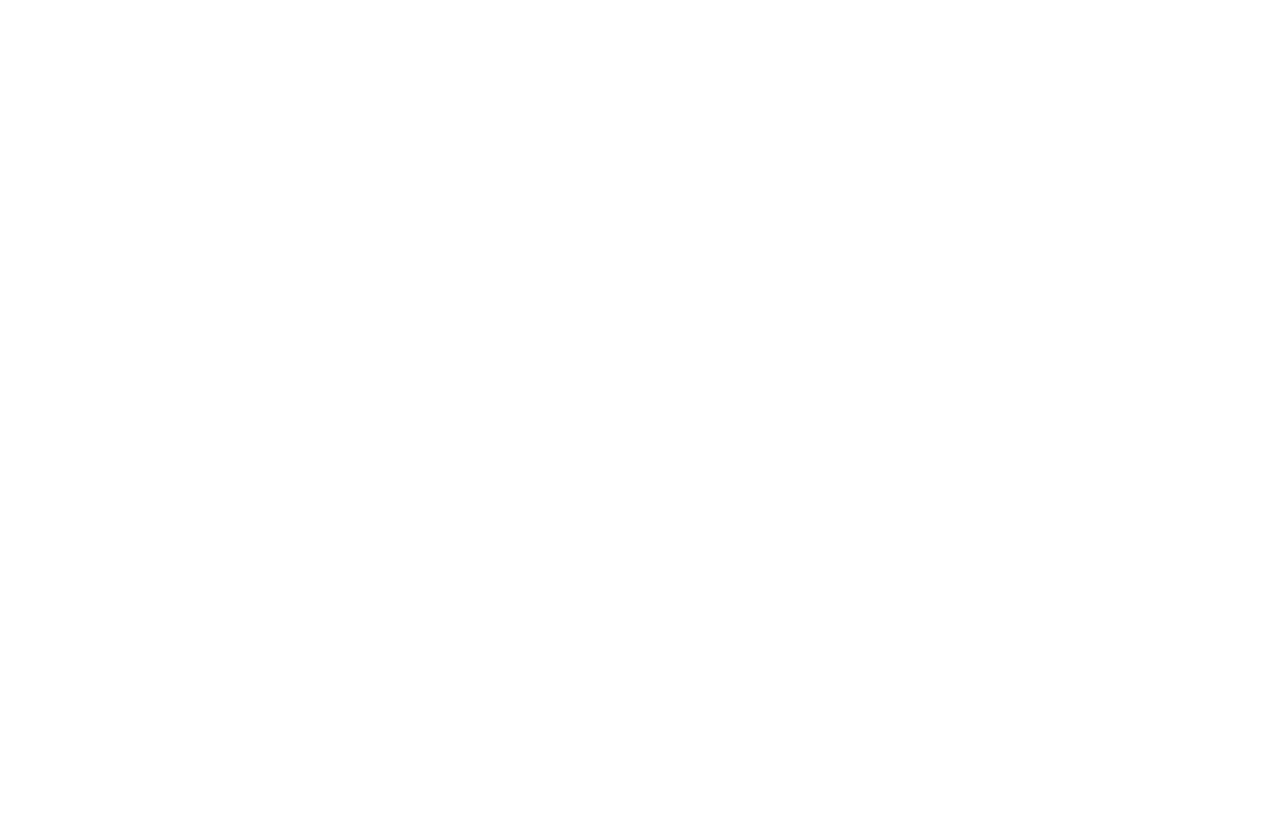
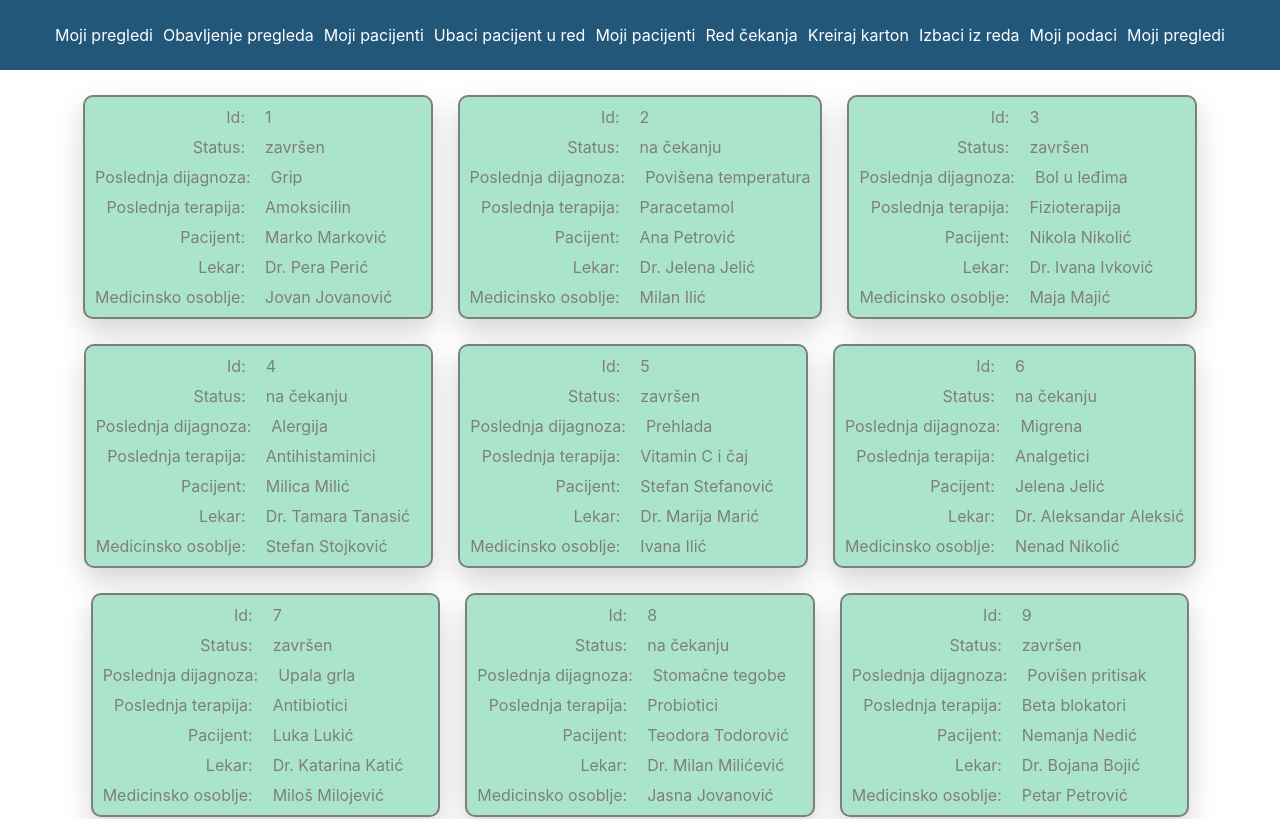
Before and after one commit to elab-development/internet-tehnologije-2024-projekat-zdravstvenikarton_2020_0384_2022_1088, a React (Create React App) app in the folder zdravstveni_karton/frontend/aplikacija/: page /kartoni in a window 1280 px wide. Before the commit this address had no page. Shown: the top 819 px of the page. Built offline with nearby package versions, Linux system fonts and the light colour scheme.

Commit message:
Uradjen prikaz pregleda, izmenjen CSS fajl

```diff
--- a/zdravstveni_karton/frontend/aplikacija/src/App.css
+++ b/zdravstveni_karton/frontend/aplikacija/src/App.css
@@ -4,7 +4,7 @@
 
 .navMeni {
   display: flex;
-  background-color: aquamarine;
+  background-color: #22577A;
   height: 70px;
   margin-top: 0px;
   gap: 10px;
@@ -37,60 +37,40 @@
   gap: 15px;
 }
 
-.kontejnerKorisnici {
+.kontejner {
   display: flex;
+  justify-content: center;
   gap: 25px;
+  margin-top: 25px;
   flex-wrap: wrap;
 }
 
-.karticaKorisnik {
+.kartica {
   display: flex;
+  background-color: #57CC99;
+  min-width: 300px;
   flex-direction: column;
-  width: 200px;
   padding: 10px;
-  background-color: bisque;
+  box-shadow: 0 12px 28px rgba(0, 0, 0, 0.35);
   gap: 10px;
   border: 2px solid black;
   border-radius: 10px;
   opacity: 50%;
 }
 
-.karticaKorisnik>div {
+.kartica>div {
   display: flex;
   gap: 20px;
 }
 
-.karticaKarton {
-  display: flex;
-  flex-direction: column;
-  width: 200px;
-  padding: 10px;
-  background-color: bisque;
-  gap: 10px;
-  border: 2px solid black;
-  border-radius: 10px;
-  opacity: 50%;
+.kartica>div>label {
+  min-width: 150px;
 }
 
-.kontejnerPregledi {
-  display: flex;
-  gap: 25px;
-  flex-wrap: wrap;
+.kartica>div>label:first-child {
+  text-align: right;
 }
 
-.karticaPregled {
-  display: flex;
-  flex-direction: column;
-  width: 200px;
-  padding: 10px;
-  background-color: bisque;
-  gap: 10px;
-  border: 2px solid black;
-  border-radius: 10px;
-  opacity: 50%;
+.kartica>div>label:last-child {
+  text-align: left;
 }
-
-.karticaPregled>div {
-  display: flex;
-  gap: 20px;
-}
--- a/zdravstveni_karton/frontend/aplikacija/src/App.js
+++ b/zdravstveni_karton/frontend/aplikacija/src/App.js
@@ -6,9 +6,9 @@
 import Pocetna from './komponente/Pocetna';
 import { BrowserRouter, Routes, Route,NavLink } from "react-router-dom";
 import Pregledi from './komponente/Pregledi';
+import Kartoni from './komponente/Kartoni';
 
-
-const nizKorisnik = [
+const korisnici = [
   {
     jmbg: "0101990123456",
     ime: "Marko",
@@ -85,92 +85,195 @@
   {
     id: 1,
     datumZavrsetka: "2025-09-01",
-    status: "Završen",
+    status: "završen",
     dijagnoza: "Grip",
+    terapija: "Amoksicilin",
     pacijent: "Marko Marković",
-    medicinskoOsoblje: "Dr. Jovan Jovanović",
-    jmbg: "0101990123456"
+    lekar: "Dr. Pera Perić",
+    medicinskoOsoblje: "Jovan Jovanović",
   },
   {
     id: 2,
     datumZavrsetka: "2025-09-02",
-    status: "U toku",
+    status: "na čekanju",
     dijagnoza: "Povišena temperatura",
+    terapija: "Paracetamol",
     pacijent: "Ana Petrović",
-    medicinskoOsoblje: "Dr. Marija Marić",
-    jmbg: "0202990123456"
+    lekar: "Dr. Jelena Jelić",
+    medicinskoOsoblje: "Milan Ilić",
   },
   {
     id: 3,
     datumZavrsetka: "2025-09-03",
-    status: "Zakazan",
+    status: "na čekanju",
     dijagnoza: "Bol u leđima",
+    terapija: "Fizioterapija",
     pacijent: "Nikola Nikolić",
-    medicinskoOsoblje: "Dr. Stevan Stević",
-    jmbg: "0303990123456"
+    lekar: "Dr. Ivana Ivković",
+    medicinskoOsoblje: "Maja Majić",
   },
   {
     id: 4,
     datumZavrsetka: "2025-09-04",
-    status: "Završen",
+    status: "završen",
     dijagnoza: "Alergija",
+    terapija: "Antihistaminici",
     pacijent: "Milica Milić",
-    medicinskoOsoblje: "Dr. Tamara Tanasić",
-    jmbg: "0404990123456"
+    lekar: "Dr. Tamara Tanasić",
+    medicinskoOsoblje: "Stefan Stojković",
   },
   {
     id: 5,
     datumZavrsetka: "2025-09-05",
-    status: "U toku",
+    status: "na čekanju",
     dijagnoza: "Prehlada",
+    terapija: "Vitamin C i čaj",
     pacijent: "Stefan Stefanović",
-    medicinskoOsoblje: "Dr. Ivana Ivanović",
-    jmbg: "0505990123456"
+    lekar: "Dr. Marija Marić",
+    medicinskoOsoblje: "Ivana Ilić",
   },
   {
     id: 6,
     datumZavrsetka: "2025-09-06",
-    status: "Zakazan",
+    status: "na čekanju",
     dijagnoza: "Migrena",
+    terapija: "Analgetici",
     pacijent: "Jelena Jelić",
-    medicinskoOsoblje: "Dr. Aleksandar Aleksić",
-    jmbg: "0606990123456"
+    lekar: "Dr. Aleksandar Aleksić",
+    medicinskoOsoblje: "Nenad Nikolić",
   },
   {
     id: 7,
     datumZavrsetka: "2025-09-07",
-    status: "Završen",
+    status: "završen",
     dijagnoza: "Upala grla",
+    terapija: "Antibiotici",
     pacijent: "Luka Lukić",
-    medicinskoOsoblje: "Dr. Maja Majić",
-    jmbg: "0707990123456"
+    lekar: "Dr. Katarina Katić",
+    medicinskoOsoblje: "Miloš Milojević",
   },
   {
     id: 8,
     datumZavrsetka: "2025-09-08",
-    status: "U toku",
+    status: "na čekanju",
     dijagnoza: "Stomačne tegobe",
+    terapija: "Probiotici",
     pacijent: "Teodora Todorović",
-    medicinskoOsoblje: "Dr. Milan Milićević",
-    jmbg: "0808990123456"
+    lekar: "Dr. Milan Milićević",
+    medicinskoOsoblje: "Jasna Jovanović",
   },
   {
     id: 9,
     datumZavrsetka: "2025-09-09",
-    status: "Zakazan",
+    status: "na čekanju",
     dijagnoza: "Povišen pritisak",
+    terapija: "Beta blokatori",
     pacijent: "Nemanja Nedić",
-    medicinskoOsoblje: "Dr. Katarina Katić",
-    jmbg: "0909990123456"
+    lekar: "Dr. Bojana Bojić",
+    medicinskoOsoblje: "Petar Petrović",
   },
   {
     id: 10,
     datumZavrsetka: "2025-09-10",
-    status: "Završen",
+    status: "završen",
     dijagnoza: "Dijabetes",
+    terapija: "Insulin",
     pacijent: "Sara Sarić",
-    medicinskoOsoblje: "Dr. Vuk Vukić",
-    jmbg: "1010990123456"
+    lekar: "Dr. Vuk Vukić",
+    medicinskoOsoblje: "Mira Mirić",
+  }
+];
+
+const kartoni = [
+  {
+    id: 1,
+    status: "završen",
+    poslednjaTerapija: "Amoksicilin",
+    poslednjaDijagnoza: "Grip",
+    pacijent: "Marko Marković",
+    lekar: "Dr. Pera Perić",
+    medicinskoOsoblje: "Jovan Jovanović",
+  },
+  {
+    id: 2,
+    status: "na čekanju",
+    poslednjaTerapija: "Paracetamol",
+    poslednjaDijagnoza: "Povišena temperatura",
+    pacijent: "Ana Petrović",
+    lekar: "Dr. Jelena Jelić",
+    medicinskoOsoblje: "Milan Ilić",
+  },
+  {
+    id: 3,
+    status: "završen",
+    poslednjaTerapija: "Fizioterapija",
+    poslednjaDijagnoza: "Bol u leđima",
+    pacijent: "Nikola Nikolić",
+    lekar: "Dr. Ivana Ivković",
+    medicinskoOsoblje: "Maja Majić",
+  },
+  {
+    id: 4,
+    status: "na čekanju",
+    poslednjaTerapija: "Antihistaminici",
+    poslednjaDijagnoza: "Alergija",
+    pacijent: "Milica Milić",
+    lekar: "Dr. Tamara Tanasić",
+    medicinskoOsoblje: "Stefan Stojković",
+  },
+  {
+    id: 5,
+    status: "završen",
+    poslednjaTerapija: "Vitamin C i čaj",
+    poslednjaDijagnoza: "Prehlada",
+    pacijent: "Stefan Stefanović",
+    lekar: "Dr. Marija Marić",
+    medicinskoOsoblje: "Ivana Ilić",
+  },
+  {
+    id: 6,
+    status: "na čekanju",
+    poslednjaTerapija: "Analgetici",
+    poslednjaDijagnoza: "Migrena",
+    pacijent: "Jelena Jelić",
+    lekar: "Dr. Aleksandar Aleksić",
+    medicinskoOsoblje: "Nenad Nikolić",
+  },
+  {
+    id: 7,
+    status: "završen",
+    poslednjaTerapija: "Antibiotici",
+    poslednjaDijagnoza: "Upala grla",
+    pacijent: "Luka Lukić",
+    lekar: "Dr. Katarina Katić",
+    medicinskoOsoblje: "Miloš Milojević",
+  },
+  {
+    id: 8,
+    status: "na čekanju",
+    poslednjaTerapija: "Probiotici",
+    poslednjaDijagnoza: "Stomačne tegobe",
+    pacijent: "Teodora Todorović",
+    lekar: "Dr. Milan Milićević",
+    medicinskoOsoblje: "Jasna Jovanović",
+  },
+  {
+    id: 9,
+    status: "završen",
+    poslednjaTerapija: "Beta blokatori",
+    poslednjaDijagnoza: "Povišen pritisak",
+    pacijent: "Nemanja Nedić",
+    lekar: "Dr. Bojana Bojić",
+    medicinskoOsoblje: "Petar Petrović",
+  },
+  {
+    id: 10,
+    status: "završen",
+    poslednjaTerapija: "Insulin",
+    poslednjaDijagnoza: "Dijabetes",
+    pacijent: "Sara Sarić",
+    lekar: "Dr. Vuk Vukić",
+    medicinskoOsoblje: "Mira Mirić",
   }
 ];
 
@@ -179,13 +282,16 @@
   return (
     <div className="App">
       <BrowserRouter>
-
+        <NavMeni/>
         <Routes>
           <Route path="/" element={<Pocetna />} />
           <Route path="/pregledi" element={<Pregledi pregledi = {pregledi} />} />
+          <Route path="/korisnici" element={<Korisnici korisnici = {korisnici} />} />
+          <Route path="/kartoni" element={<Kartoni kartoni = {kartoni} />} />
         </Routes>
 
       </BrowserRouter>
+
     </div>
   );
 }
--- a/zdravstveni_karton/frontend/aplikacija/src/komponente/Karton.jsx
+++ b/zdravstveni_karton/frontend/aplikacija/src/komponente/Karton.jsx
@@ -2,11 +2,14 @@
 
 function Karton({zk}) {
   return (
-    <div className='karticaKarton'>
-        <> <label> Id </label>  <label>{zk.id} </label> </>
-        <> <label> Status </label>  <label>{zk.status} </label> </>
-        <> <label> Poslednja dijagnoza </label>  <label>{zk.poslednjaDijagnoza} </label> </>
-        <> <label> Poslednja terapija </label>  <label>{zk.poslednjaTerapija} </label> </>
+    <div className='kartica'>
+        <div> <label> Id: </label>  <label>{zk.id} </label> </div>
+        <div> <label> Status: </label>  <label>{zk.status} </label> </div>
+        <div> <label> Poslednja dijagnoza: </label>  <label>{zk.poslednjaDijagnoza} </label> </div>
+        <div> <label> Poslednja terapija: </label>  <label>{zk.poslednjaTerapija} </label> </div>
+        <div> <label> Pacijent: </label>  <label>{zk.pacijent} </label> </div>
+        <div> <label> Lekar: </label>  <label>{zk.lekar} </label> </div>
+        <div> <label> Medicinsko osoblje: </label>  <label>{zk.medicinskoOsoblje} </label> </div>
     </div>
   )
 }
--- a/zdravstveni_karton/frontend/aplikacija/src/komponente/Kartoni.jsx
+++ b/zdravstveni_karton/frontend/aplikacija/src/komponente/Kartoni.jsx
@@ -1,9 +1,14 @@
 import React from 'react'
+import Karton from './Karton'
 
-const Kartoni = () => {
+const Kartoni = ({kartoni}) => {
   return (
-    <div>
-
+    <div className='kontejner'>
+      {
+        kartoni.map((k) => {
+        return <Karton zk={k}/>
+      })
+      }
     </div>
   )
 }
--- a/zdravstveni_karton/frontend/aplikacija/src/komponente/Korisnici.jsx
+++ b/zdravstveni_karton/frontend/aplikacija/src/komponente/Korisnici.jsx
@@ -3,7 +3,7 @@
 
 function Korisnici({korisnici}) {
   return (
-    <div className='kontejnerKorisnici'>
+    <div className='kontejner'>
       {korisnici.map((k) => {
         return (
             <Korisnik korisnik={k}/>
--- a/zdravstveni_karton/frontend/aplikacija/src/komponente/Pregled.jsx
+++ b/zdravstveni_karton/frontend/aplikacija/src/komponente/Pregled.jsx
@@ -2,13 +2,15 @@
 
 export default function Pregled({pregled}) {
   return (
-    <div className="karticaPregled">
-      <div> <label> Id pregleda </label>  <label>{pregled.jmbg} </label> </div>
-      <div> <label> Datum završetka </label>  <label>{pregled.jmbg} </label> </div>
-      <div> <label> Status </label>  <label>{pregled.jmbg} </label> </div>
-      <div> <label> Dijagnoza </label>  <label>{pregled.jmbg} </label> </div>
-      <div> <label> Pacijent  </label>  <label>{pregled.jmbg} </label> </div>
-      <div> <label> Medicinsko osoblje </label>  <label>{pregled.jmbg} </label> </div>
+    <div className="kartica">
+      <div> <label> Id pregleda: </label> <label>{pregled.id} </label> </div>
+      <div> <label> Datum završetka: </label> <label>{pregled.datumZavrsetka} </label> </div>
+      <div> <label> Status: </label> <label>{pregled.status} </label> </div>
+      <div> <label> Dijagnoza: </label> <label>{pregled.dijagnoza} </label> </div>
+      <div> <label> Terapija: </label> <label>{pregled.terapija} </label> </div>
+      <div> <label> Lekar: </label> <label>{pregled.lekar} </label> </div>
+      <div> <label> Medicinsko osoblje: </label> <label>{pregled.medicinskoOsoblje} </label> </div>
+      <div> <label> Pacijent: </label> <label>{pregled.pacijent} </label> </div>
     </div>
   );
 }
--- a/zdravstveni_karton/frontend/aplikacija/src/komponente/Pregledi.jsx
+++ b/zdravstveni_karton/frontend/aplikacija/src/komponente/Pregledi.jsx
@@ -3,7 +3,7 @@
 
 function Pregledi({pregledi}) {
   return (
-    <div className='kontejnerPregledi'>
+    <div className='kontejner'>
       {
         pregledi.map((p) => {
           return <Pregled pregled={p}/>;
```
Also changed, not shown: zdravstveni_karton/frontend/aplikacija/src/komponente/Korisnik.jsx (+6 -6 lines).
